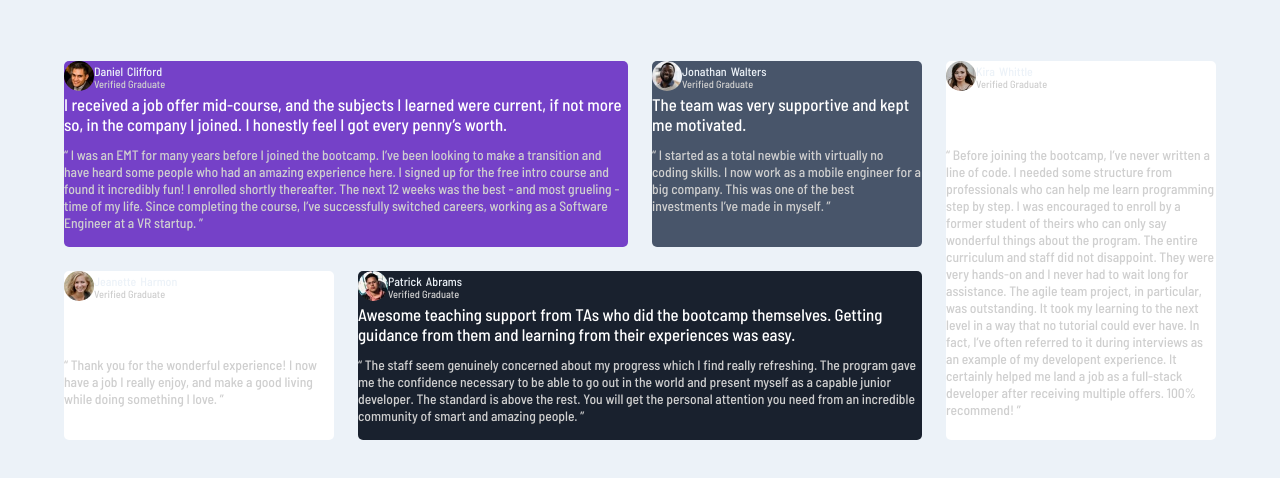
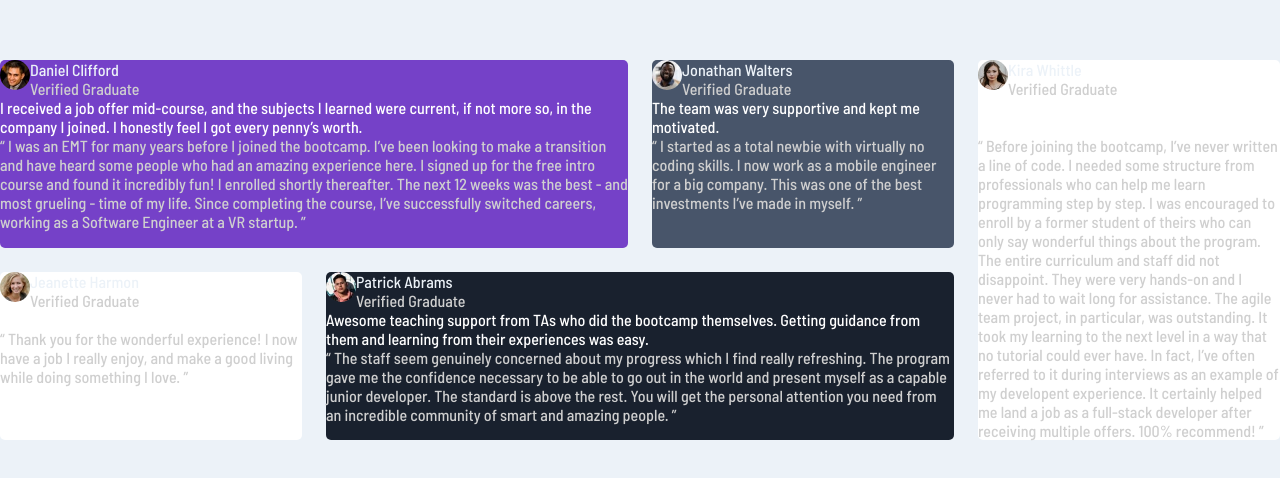
Before and after one commit to preetamvarun/Testimonials-Grid-Section, a plain HTML site: page index.html in a window 1280 px wide. Shown: the part 150-628 px from the top of the page. Drawn offline with Linux system fonts and the light colour scheme.

Commit message:
tweak font-sizes,margin and padding values later

```diff
--- a/styles.css
+++ b/styles.css
@@ -34,8 +34,8 @@ body{
     display: grid;
     grid-template-columns: repeat(4,1fr);
     grid-gap: 1.5rem;
-    max-width : 90%;
-    margin : 0 auto;
+    /* max-width : 90%; */
+    /* margin : 0 auto; */
 }
 
 .review{
@@ -46,7 +46,6 @@ body{
     background-color: var(--Moderate-violet);
     grid-column-start: 1;
     grid-column-end: 3;
-    /* opacity: 0; */
 }
 
 .review-2{
@@ -78,12 +77,10 @@ body{
 .review{
     display: flex;
     flex-direction: column;
-    /* align-items: center; */
 }
 
 .review .profile-content{
     display: flex;
-    align-items: center;
 }
 
 img{
@@ -94,29 +91,27 @@ img{
 }
 
 .intro{
-    font-size: .75rem;
+    /* font-size: .75rem; */
 }
 
 .intro p:first-child{
     color : var(--light-grayish-blue);
-    word-spacing: .1rem;
+    /* word-spacing: .1rem; */
 }
 
 .intro p:last-child{
     color : var(--light-gray);
-    font-size : .65rem;
+    /* font-size : .65rem; */
 }
 
 .para-1{
     color : var(--white);
-     font-size : 1.05rem;
+     /* font-size : 1.05rem;  */
 }
 
 .para-2{
     color : var(--light-gray);
-    font-size : .85rem;
-    padding-top: .75rem;
-    padding-bottom : 1rem;
+    /* font-size : .85rem; */
 }
 
 .attribution {
```
